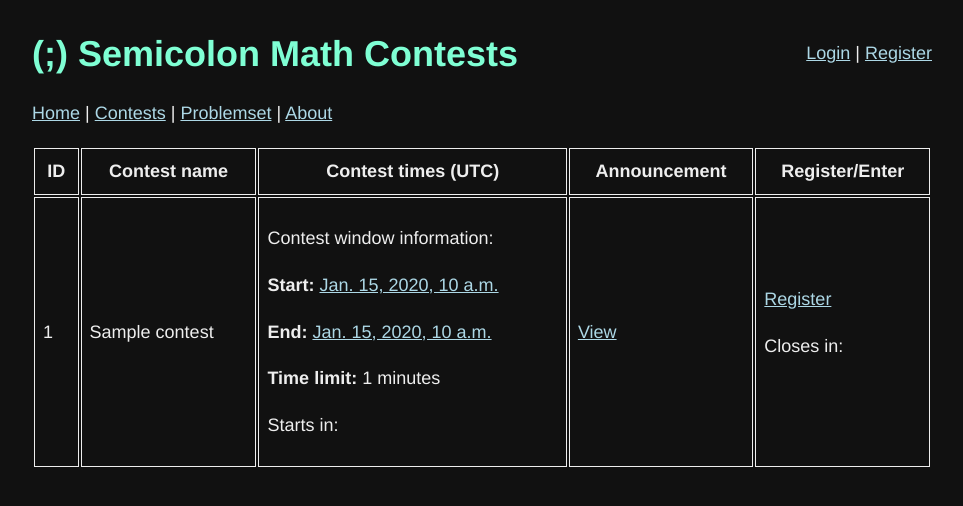
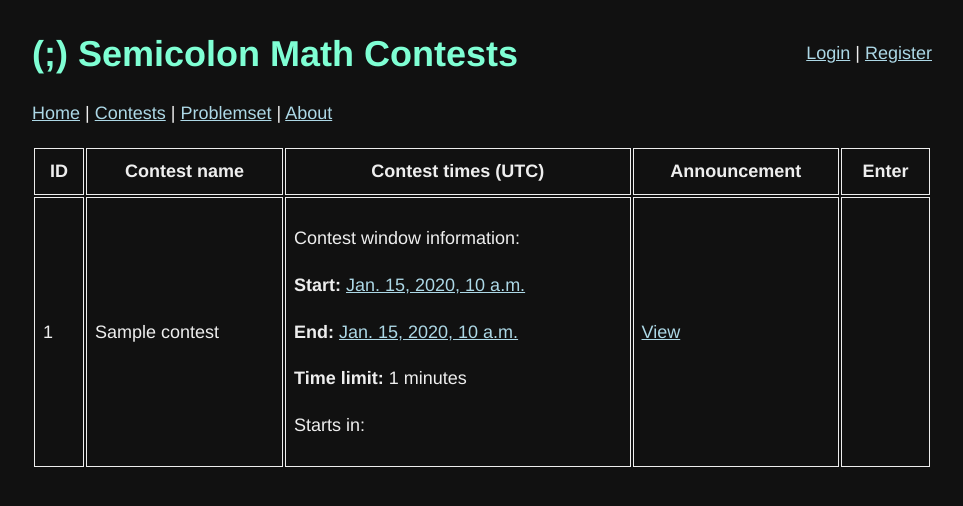
Before and after one commit to bkf2020/semicolon, a Django app: template contests/templates/contests/home.html in a window 1280 px wide. Shown: the top 506 px of the page, without its empty margins (158-1121 px from the left). Run offline with Django 4.2, Linux system fonts and the light colour scheme; the template is opened without the code that fills it: values that come from a table or form of the project are taken from there, others are empty; tables that the repository leaves empty hold one stand-in row (values such as "Sample post").

Commit message:
Remove 'registering' for a contest, since users can just join a contest - The contests-register view hasn't been updated yet, though. - This just removes 'registering' for a contest on contests-home

```diff
--- a/contests/templates/contests/home.html
+++ b/contests/templates/contests/home.html
@@ -43,7 +43,7 @@
 			<th>Contest name</th>
 			<th>Contest times (UTC)</th>
 			<th>Announcement</th>
-			<th>Register/Enter</th>
+			<th>Enter</th>
 			{% load tz %}
 			{% if contests %}
 				{% for contest in contests %}
@@ -90,28 +90,8 @@
 
 									{% if contest.registered %}
 										<a href="{% url 'contests-arena' contest.id %}" style="color: lightgreen;">Enter contest arena</a>
-									{% elif user.is_authenticated %}
-										<p style="color: lightcoral;">
-											Registration has closed
-										</p>
 									{% else %}
-										<p><a href="{% url 'contests-arena' contest.id %}" style="color: lightgreen;">
-											Enter the contest arena</a></p>
-										<p><b>Note:</b> users registered for the contest only</a>
-									{% endif %}
-
-								{% else %}
-
-									{% if contest.registered %}
-										<p style="color: lightgreen;">
-											You have registered
-										</p>
-									{% else %}
-										<a href="{% url 'contests-register' contest.id %}">Register</a>
-										<p>
-											Closes in:
-											<span class="timer" end-time="{{ contest.start_time|date:"U"}}"></span>
-										</p>
+										<a href="{% url 'contests-register' contest.id %}" style="color: lightgreen;">Join the contest</a>
 									{% endif %}
 
 								{% endif %}
```
